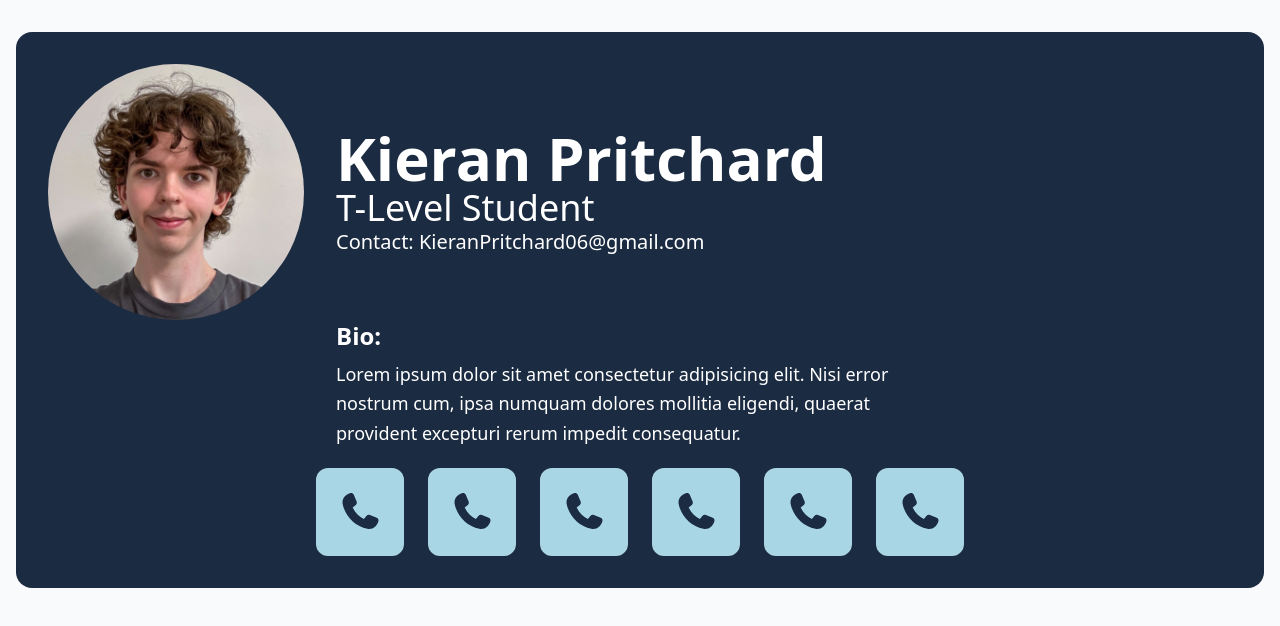
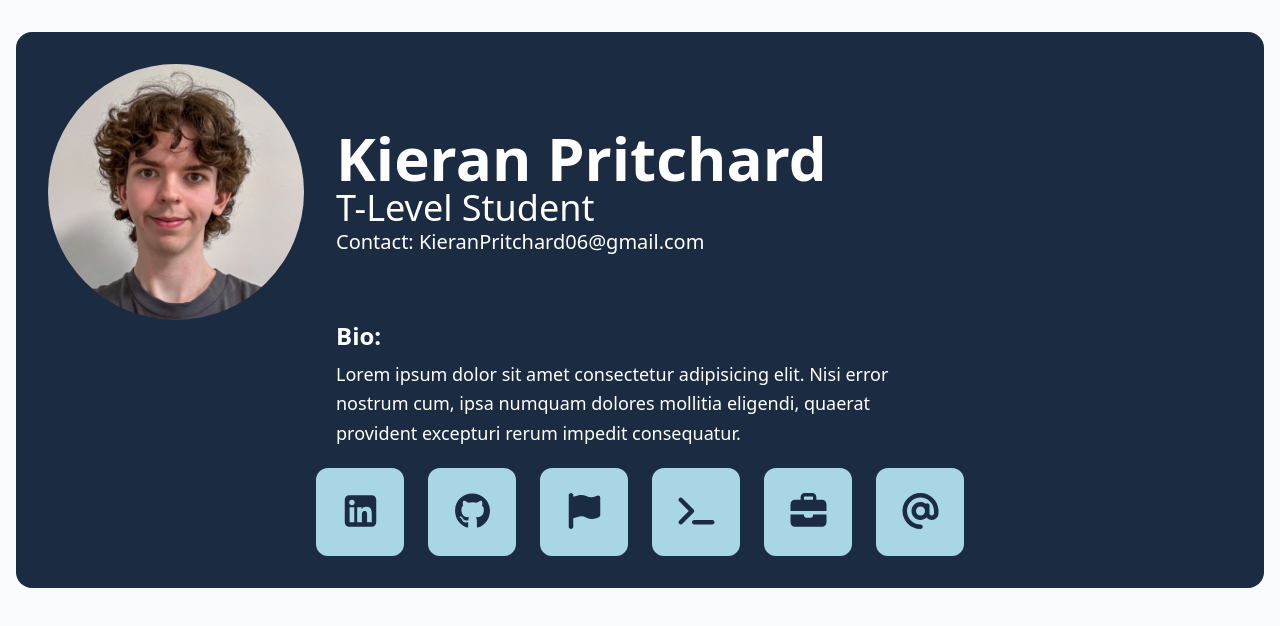
Before and after one commit to KieranPritchard/LinkNest, a React (Vite) app: page / in a window 1280 px wide. Shown: the top 626 px of the page. Built offline with nearby package versions, Linux system fonts and the light colour scheme.

Commit message:
added links to small buttons

```diff
--- a/src/App.jsx
+++ b/src/App.jsx
@@ -20,12 +20,12 @@ function App() {
 
             {/* The Grid: This now occupies the "Content Column" space */}
             <div className='grid grid-cols-6 w-full justify-items-center'>
-              <SmallButton icon={"phone"}/>
-              <SmallButton icon={"phone"}/>
-              <SmallButton icon={"phone"}/>
-              <SmallButton icon={"phone"}/>
-              <SmallButton icon={"phone"}/>
-              <SmallButton icon={"phone"}/>
+              <SmallButton icon={"Linkedin"} link={"https://www.linkedin.com/in/kieran-pritchard/"}/>
+              <SmallButton icon={"Github"} link={"https://github.com/KieranPritchard"}/>
+              <SmallButton icon={"Try Hack Me"} link={"https://tryhackme.com/p/OverFl0x"}/>
+              <SmallButton icon={"Hack The Box"} link={"https://app.hackthebox.com/users/2380996"}/>
+              <SmallButton icon={"Portfolio"} link={"https://kieranpritchard.github.io"}/>
+              <SmallButton icon={"Email"} link={"mailto:KieranPritchard06@gmail.com"}/>
             </div>
 
             {/* Right Spacer: Matches the right spacer in Biography */}
--- a/src/components/buttons/SmallButton.jsx
+++ b/src/components/buttons/SmallButton.jsx
@@ -1,26 +1,39 @@
 import { FontAwesomeIcon } from '@fortawesome/react-fontawesome';
-import { faPhone, faEnvelope, faMessage } from '@fortawesome/free-solid-svg-icons';
+import { faFlag, faTerminal, faBriefcase, faAt } from '@fortawesome/free-solid-svg-icons';
+import { faGithub, faSquareLinkedin,  } from '@fortawesome/free-brands-svg-icons';
 
 // Smallbutton component
-function SmallButton({icon}) {
+function SmallButton({icon, link}) {
     // Function to get the icon to be displayed on the button
     const getIcon = () => {
         // switch to select icon based on props
         switch (icon) {
-            case "phone":
-                return faPhone;
-            case "email":
-                return faEnvelope;
-            case "message":
-                return faMessage;
+            case "Try Hack Me":
+                return faFlag;
+            case "Linkedin":
+                return faSquareLinkedin;
+            case "Github":
+                return faGithub;
+            case "Hack The Box":
+                return faTerminal
+            case "Portfolio":
+                return faBriefcase
+            case "Email":
+                return faAt
             default:
                 return null;
         }
     };
 
+    //Function to take user to link
+    const handleClick = () => {
+        // Opens the link in a new tab
+        window.open(link)
+    }
+
     // Returns a button component
     return (
-        <button className="bg-[#A9D6E5] hover:bg-[#1B2B41] text-[#1B2B41] hover:text-[#A9D6E5] border-2 border-[#A9D6E5] text-4xl h-22 w-22 rounded-xl transition-all transition-300">
+        <button onClick={() => handleClick()} className="bg-[#A9D6E5] hover:bg-[#1B2B41] text-[#1B2B41] hover:text-[#A9D6E5] border-2 border-[#A9D6E5] text-4xl h-22 w-22 rounded-xl transition-all transition-300">
             {/* Uses the get icon function to display the icon */}
             <FontAwesomeIcon icon={getIcon()} />
         </button>
```
